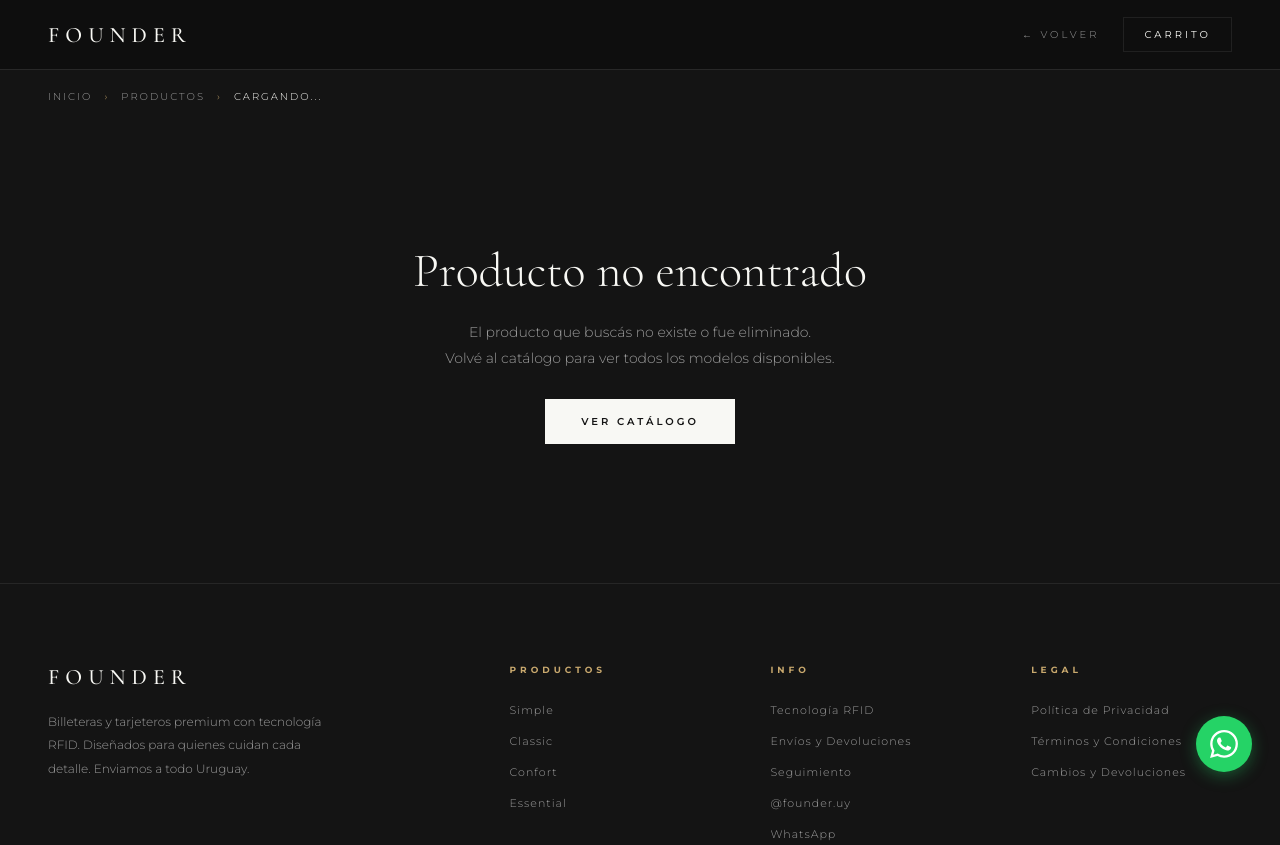
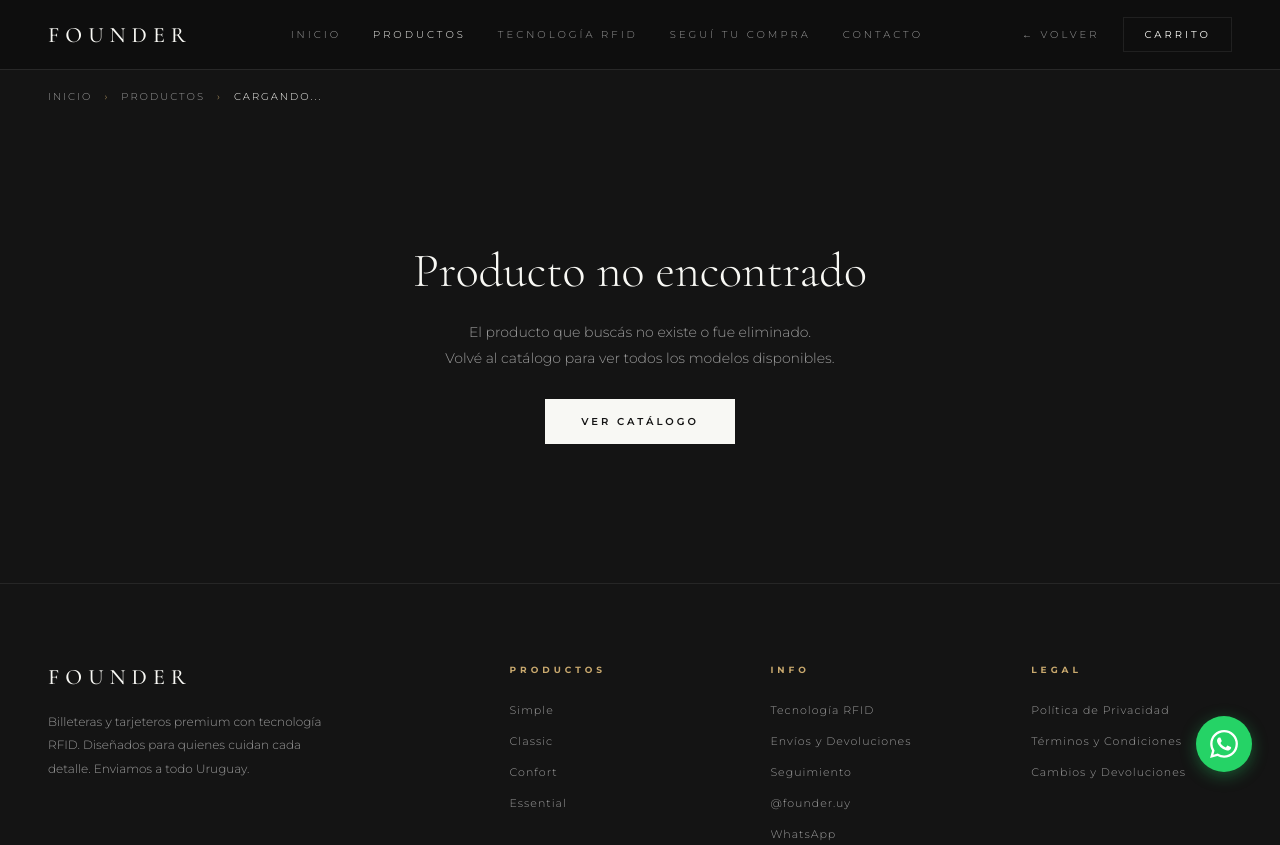
Before and after one commit to evandrosegovia/founder-web, a plain HTML site: page producto.html in a window 1280 px wide. Shown: the top 845 px of the page. Drawn offline with nearby package versions, Linux system fonts and the light colour scheme.

Commit message:
Update producto.html

```diff
--- a/producto.html
+++ b/producto.html
@@ -119,6 +119,10 @@ select:active,
 /* ── SHARED — Header ─────────────────────────────────────────── */
 .header { position: fixed; top: 0; left: 0; right: 0; z-index: var(--z-header); height: 70px; padding: 0 var(--space-lg); display: flex; align-items: center; justify-content: space-between; background: #111111; background: rgba(14,14,14,.95); backdrop-filter: blur(20px); -webkit-backdrop-filter: blur(20px); border-bottom: 1px solid var(--color-border-solid); }
 .logo { font-family: var(--font-serif); font-size: 22px; font-weight: 500; letter-spacing: 6px; color: var(--color-text); }
+.header__nav { display: flex; gap: 32px; align-items: center; }
+.header__nav-link { color: var(--color-muted); font-size: 10px; letter-spacing: 3px; text-transform: uppercase; text-decoration: none; transition: color var(--transition-fast); }
+.header__nav-link:hover { color: var(--color-text); }
+.header__nav-link.is-active { color: var(--color-text); }
 .header__right { display: flex; align-items: center; gap: 24px; }
 .header__back { font-size: 10px; letter-spacing: 3px; text-transform: uppercase; color: var(--color-muted); transition: color var(--transition-fast); }
 .header__back:hover { color: var(--color-text); }
@@ -126,6 +130,7 @@ select:active,
 .cart-btn:hover { background: var(--color-text); color: var(--color-bg); }
 .cart-count { position: absolute; top: -8px; right: -8px; background: var(--color-gold); color: var(--color-bg); width: 18px; height: 18px; border-radius: 50%; font-size: 9px; display: none; align-items: center; justify-content: center; font-weight: 600; }
 .cart-count.is-visible { display: flex; }
+@media (max-width: 900px) { .header__nav { display: none; } }
 
 /* ── PRODUCTO — Breadcrumb ─────────────────────────────────── */
 .breadcrumb { padding: 90px var(--space-lg) 0; display: flex; align-items: center; gap: 12px; font-size: 10px; letter-spacing: 2px; text-transform: uppercase; color: var(--color-muted); }
@@ -466,6 +471,13 @@ body.cart-open .wa-bubble {
 <!-- ── HEADER ──────────────────────────────────────────────── -->
 <header class="header" role="banner">
   <a href="index.html" class="logo" aria-label="Founder - Inicio">FOUNDER</a>
+  <nav class="header__nav" aria-label="Navegación principal">
+    <a href="index.html" class="header__nav-link">Inicio</a>
+    <a href="index.html#productos" class="header__nav-link is-active">Productos</a>
+    <a href="tecnologia-rfid.html" class="header__nav-link">Tecnología RFID</a>
+    <a href="seguimiento.html" class="header__nav-link">Seguí tu compra</a>
+    <a href="contacto.html" class="header__nav-link">Contacto</a>
+  </nav>
   <div class="header__right">
     <a href="index.html" class="header__back">← Volver</a>
     <button class="cart-btn" onclick="toggleCart()" aria-label="Abrir carrito">
```
